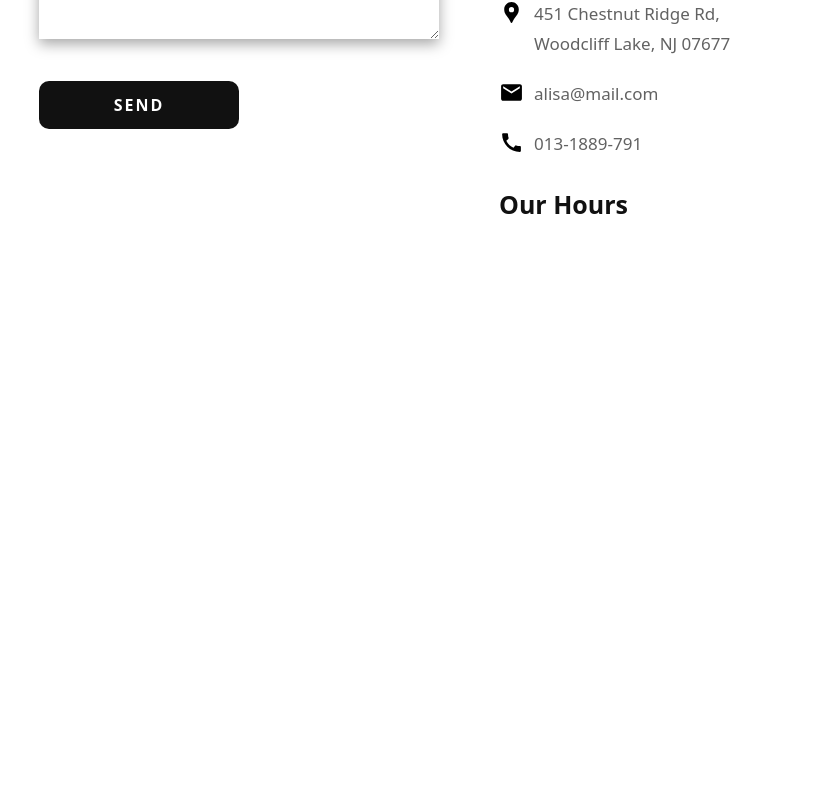
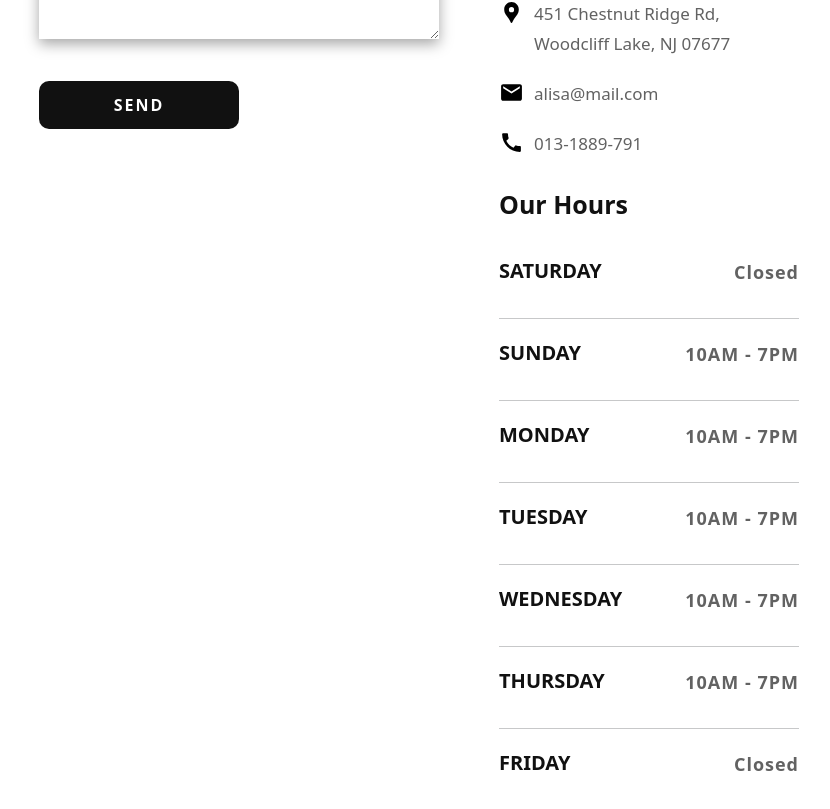
Before and after one commit to TamannaAfroz2666/Parlour-BD-Page, a React (Create React App) app: page /contact in a window 1280 px wide. Shown: the part 787-1596 px from the top of the page, without its empty margins (55-885 px from the left). Before the commit the page ends 1034 px from the top, so only its background shows below. Built offline with nearby package versions, Linux system fonts and the light colour scheme.

Commit message:
page created

```diff
--- a/src/Pages/Contact/InfoPage/InfoPage.css
+++ b/src/Pages/Contact/InfoPage/InfoPage.css
@@ -115,9 +115,36 @@
     font-size: 25px;
     font-weight: 700;
     color: #111;
-    margin-top: 10px;
+    margin: 10px 0;
+    padding: 0 0 20px 0;
 
 }
 .ourHoursTitle:hover{
     color: tomato;
 }
+.ourHoursContent{
+    width: 300px;
+    margin-top: 20px;
+    display: flex;
+    justify-content: space-between;
+
+
+}
+
+.hourDayContent .hourOfDay{
+    font-size: 20px;
+    font-weight: 700;
+    color: #111;
+    text-transform: uppercase;
+
+}
+.ourTimeContent .hourOfTime{
+    font-size: 18px;
+    color: #111111a8;
+    font-weight: 600;
+    letter-spacing: 1px;
+}
+.hoursLine{
+    width: 300px;
+    padding: 1px 0;
+}
--- a/src/Pages/Contact/InfoPage/InfoPage.js
+++ b/src/Pages/Contact/InfoPage/InfoPage.js
@@ -1,6 +1,6 @@
 import React from 'react';
 import './InfoPage.css';
-import { MdLocationPin, MdEmail , MdCall } from "react-icons/md";
+import { MdLocationPin, MdEmail, MdCall } from "react-icons/md";
 
 const InfoPage = () => {
     return (
@@ -88,8 +88,75 @@ const InfoPage = () => {
                         <div className="ourHours">
                             <h1 className='ourHoursTitle'>Our Hours</h1>
                             <div className="ourHoursContent">
+                                <div className="hourDayContent">
+                                    <h4 className='hourOfDay'>SATURDAY</h4>
+                                </div>
+                                <div className="ourTimeContent">
+                                    <p className='hourOfTime'>Closed</p>
+                                </div>
 
                             </div>
+                            <hr className='hoursLine'/>
+                            <div className="ourHoursContent">
+                                <div className="hourDayContent">
+                                    <h4 className='hourOfDay'>sunday</h4>
+                                </div>
+                                <div className="ourTimeContent">
+                                    <p className='hourOfTime'>10AM - 7PM</p>
+                                </div>
+
+                            </div>
+                            <hr className='hoursLine'/>
+                            <div className="ourHoursContent">
+                                <div className="hourDayContent">
+                                    <h4 className='hourOfDay'>monday</h4>
+                                </div>
+                                <div className="ourTimeContent">
+                                    <p className='hourOfTime'>10AM - 7PM</p>
+                                </div>
+
+                            </div>
+                            <hr className='hoursLine'/>
+                            <div className="ourHoursContent">
+                                <div className="hourDayContent">
+                                    <h4 className='hourOfDay'>TUESDAY</h4>
+                                </div>
+                                <div className="ourTimeContent">
+                                    <p className='hourOfTime'>10AM - 7PM</p>
+                                </div>
+
+                            </div>
+                            <hr className='hoursLine'/>
+                            <div className="ourHoursContent">
+                                <div className="hourDayContent">
+                                    <h4 className='hourOfDay'>WEDNESDAY</h4>
+                                </div>
+                                <div className="ourTimeContent">
+                                    <p className='hourOfTime'>10AM - 7PM</p>
+                                </div>
+
+                            </div>
+                            <hr className='hoursLine'/>
+                            <div className="ourHoursContent">
+                                <div className="hourDayContent">
+                                    <h4 className='hourOfDay'>THURSDAY</h4>
+                                </div>
+                                <div className="ourTimeContent">
+                                    <p className='hourOfTime'>10AM - 7PM</p>
+                                </div>
+
+                            </div>
+                            <hr className='hoursLine'/>
+                            <div className="ourHoursContent">
+                                <div className="hourDayContent">
+                                    <h4 className='hourOfDay'>FRIDAY</h4>
+                                </div>
+                                <div className="ourTimeContent">
+                                    <p className='hourOfTime'>Closed</p>
+                                </div>
+
+                            </div>
+
                         </div>
 
 
```
